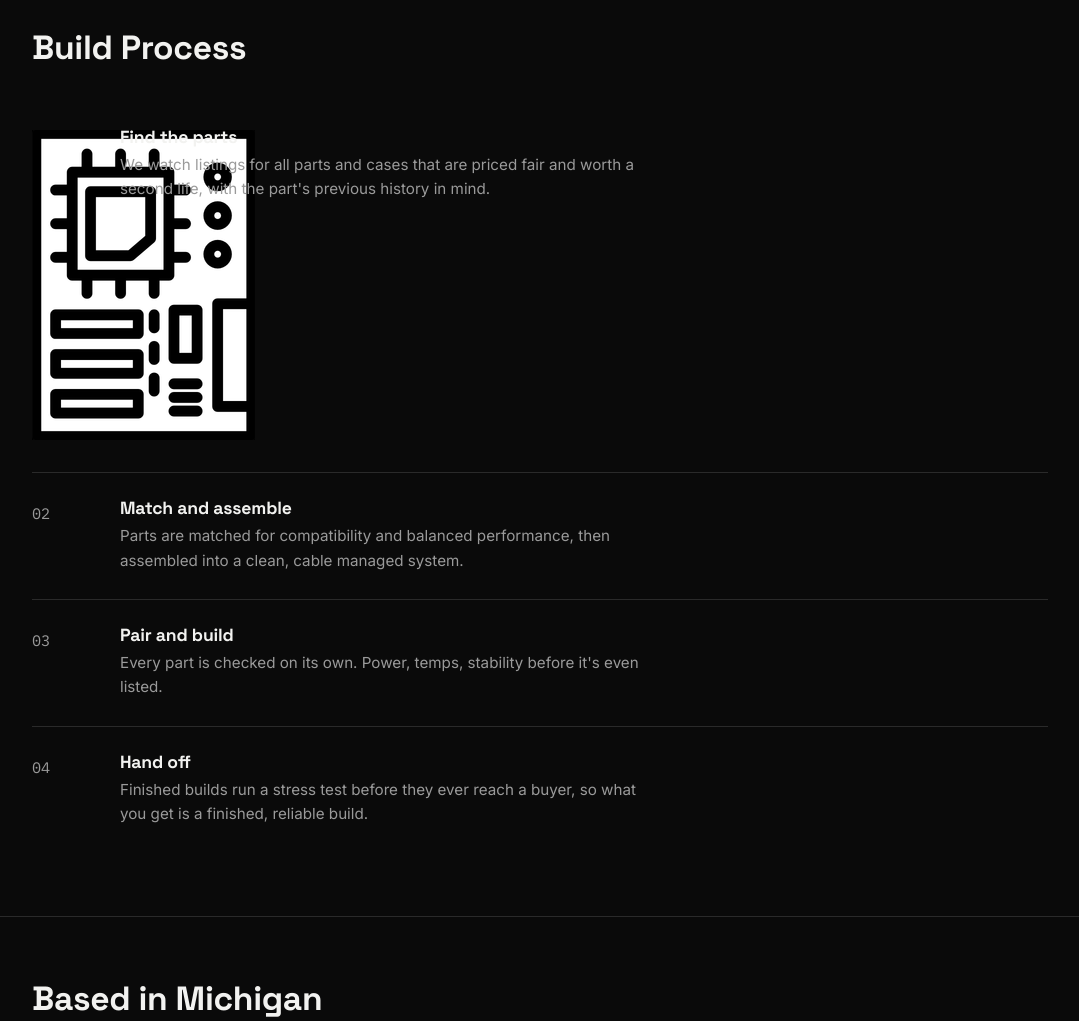
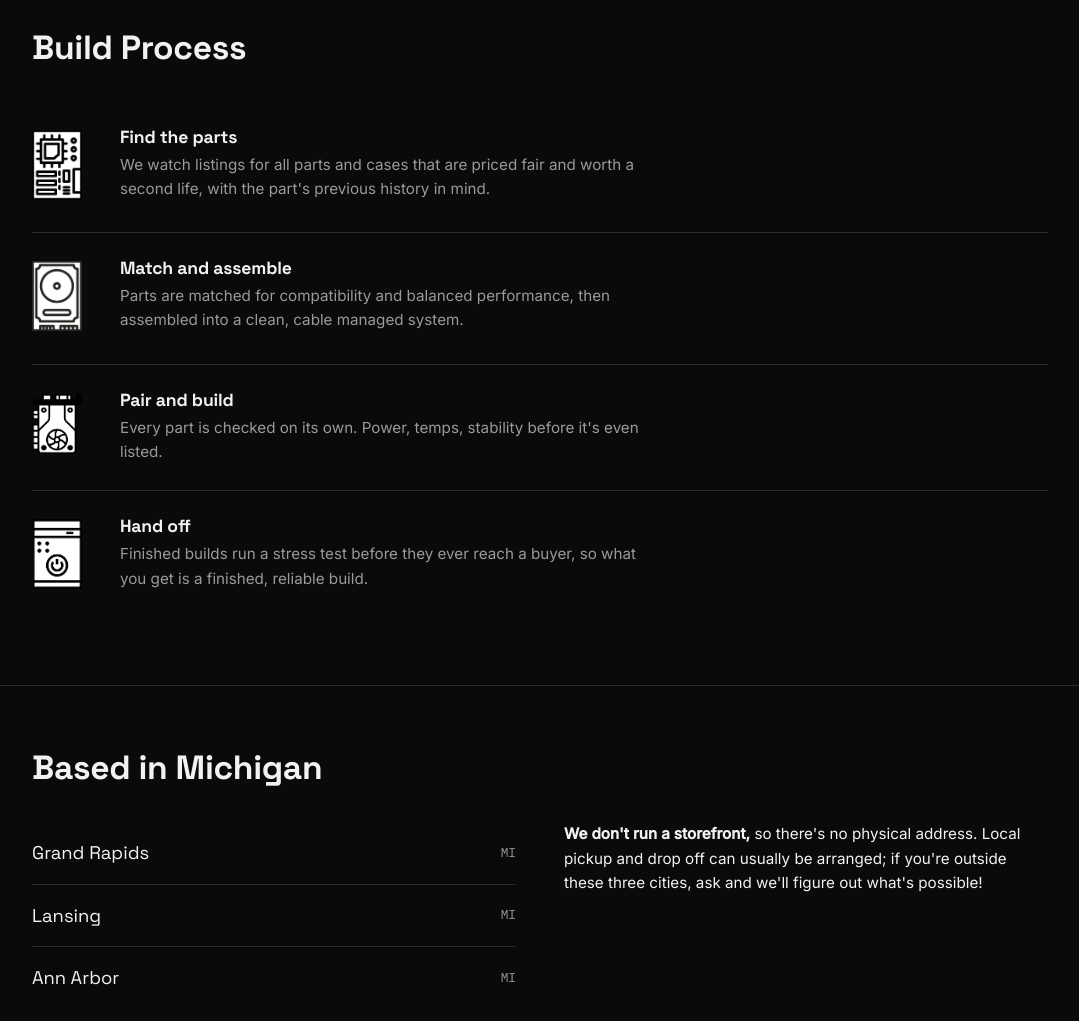
Before and after one commit to perumrr/unrivaledsystems, a plain HTML site: page index.html in a window 1280 px wide. Shown: the part 1660-2681 px from the top of the page, without its empty margins (100-1179 px from the left). Drawn offline with Linux system fonts and the light colour scheme.

Commit message:
finishing touches

```diff
--- a/index.html
+++ b/index.html
@@ -22,7 +22,7 @@
       <a href="#builds">Builds</a>
       <a href="#process">Process</a>
       <a href="#areas">Areas</a>
-      <a href="[FACEBOOK_LINK_PLACEHOLDER]" target="_blank" rel="noopener">Facebook</a>
+      <a href="https://www.facebook.com/isaac.brown.942/" target="_blank" rel="noopener">Facebook</a>
     </nav>
     <a class="header-cta" href="#contact">Get in touch</a>
   </div>
@@ -164,28 +164,28 @@
       </div>
       <div class="process-list">
         <div class="process-item">
-          <div class="process-num"><img src="images/motherboard.png"></div>
+          <div class="process-num"><img src="images/motherboard.png", width="50"></div>
           <div>
             <h3>Find the parts</h3>
             <p>We watch listings for all parts and cases that are priced fair and worth a second life, with the part's previous history in mind.</p>
           </div>
         </div>
         <div class="process-item">
-          <div class="process-num">02</div>
+          <div class="process-num"><img src="images/harddrive.png", width="50"></div>
           <div>
             <h3>Match and assemble</h3>
             <p>Parts are matched for compatibility and balanced performance, then assembled into a clean, cable managed system.</p>
           </div>
         </div>
         <div class="process-item">
-          <div class="process-num">03</div>
+          <div class="process-num"><img src="images/gpuimg.png", width="50"></div>
           <div>
             <h3>Pair and build</h3>
             <p>Every part is checked on its own. Power, temps, stability before it's even listed.</p>
           </div>
         </div>
         <div class="process-item">
-          <div class="process-num">04</div>
+          <div class="process-num"><img src="images/pc.png", width="50"></div>
           <div>
             <h3>Hand off</h3>
             <p>Finished builds run a stress test before they ever reach a buyer, so what you get is a finished, reliable build.</p>
@@ -234,7 +234,7 @@
     <div style="display:flex;gap:20px;">
       <a href="mailto:unrivaledcomputers@gmail.com">unrivaledcomputers@gmail.com</a>
       <p>|</p>
-      <a href="[FACEBOOK_LINK_PLACEHOLDER]" target="_blank" rel="noopener">Facebook</a>
+      <a href="https://www.facebook.com/isaac.brown.942/" target="_blank" rel="noopener">Facebook</a>
     </div>
   </div>
 </footer>
```
